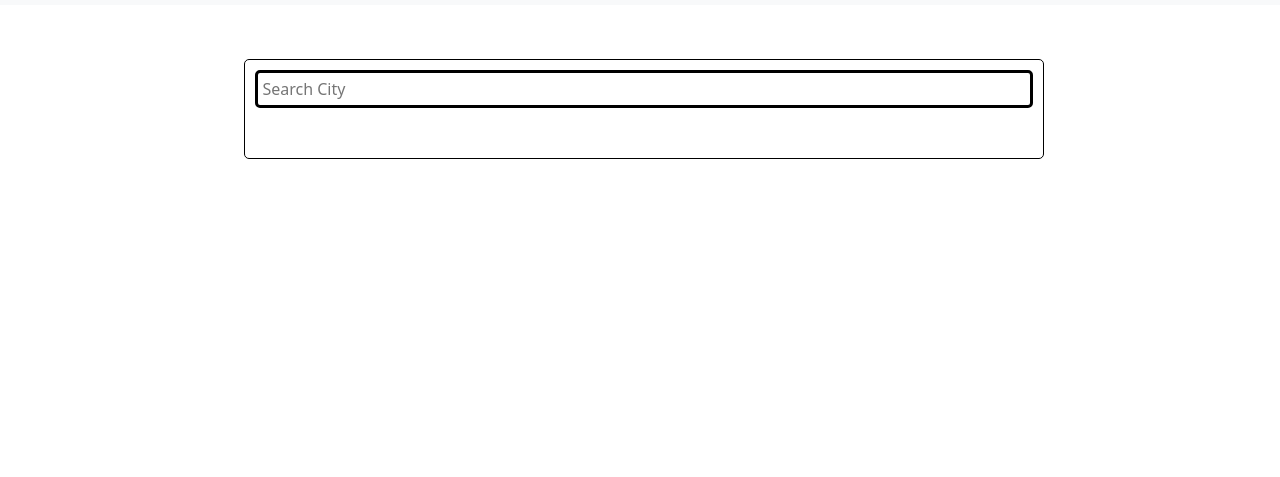
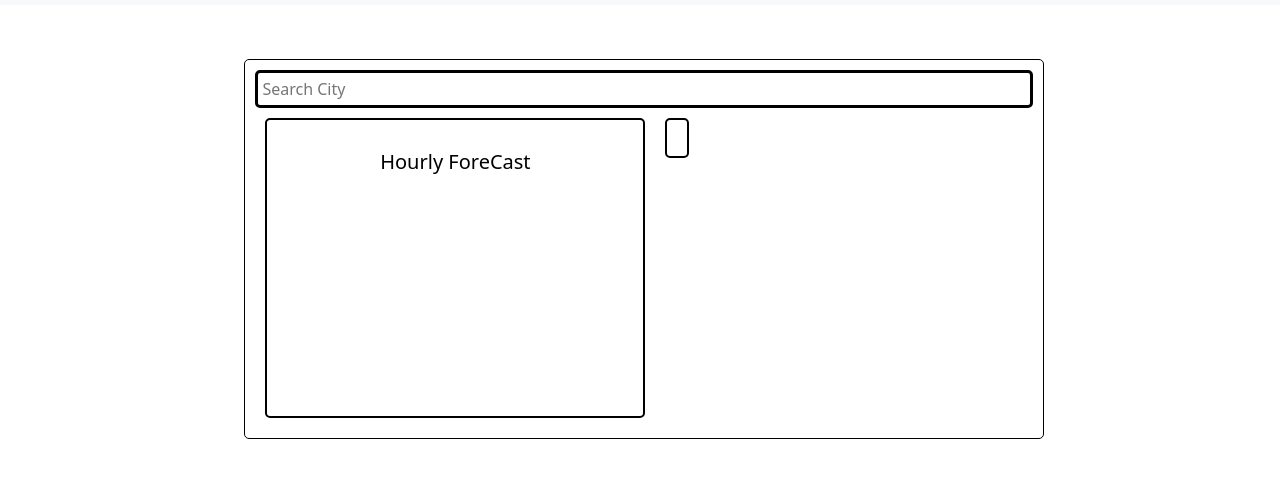
Before and after one commit to PranjalPatel14/weatherApp, a plain HTML site: page index.html in a window 1280 px wide. Shown: the part 51-528 px from the top of the page. Drawn offline with nearby package versions, Linux system fonts and the light colour scheme.

Commit message:
Added Box in Weather App

```diff
--- a/index.html
+++ b/index.html
@@ -51,11 +51,23 @@
             <div class="search-box">
                 <input type="text" placeholder="Search City">
             </div>
+            <div class="hourlyforecast">
+              <h6 id="title">Hourly ForeCast</h6>
+              <article><h3 class="time"></h3> <img class="icon" <p class="hourly-temp"></p></article>
+              <article><h3 class="time"></h3> <img class="icon" <p class="hourly-temp"></p></article>
+              <article><h3 class="time"></h3> <img class="icon" <p class="hourly-temp"></p></article>
+              <article><h3 class="time"></h3> <img class="icon" <p class="hourly-temp"></p></article>
+              <article><h3 class="time"></h3> <img class="icon" <p class="hourly-temp"></p></article>
+              <article><h3 class="time"></h3> <img class="icon" <p class="hourly-temp"></p></article>
+              <article><h3 class="time"></h3> <img class="icon" <p class="hourly-temp"></p></article>
+              <article><h3 class="time"></h3> <img class="icon" <p class="hourly-temp"></p></article>
+
+            </div>
             <div class="temp-box">
-                <p div="city_name"><span id=""></span></p>
-                <p div="temp"><span id=""></span> </p>
-                <p div="high_temp"><span id=""></span></p>
-                <p div="low_temp"><span id=""></span></p>
+                <p div="city_name"><span id="city_name"></span></p>
+                <p div="temp"><span id="temperature"></span> </p>
+                <p div="high_temp"><span id="highest_temp"></span></p>
+                <p div="low_temp"><span id="lowest_temp"></span></p>
             </div>
         </div>
     </section>
--- a/master.css
+++ b/master.css
@@ -3,11 +3,11 @@ body {
     color: black;
 }
 
-section{
+.main-box{
     border: solid 1px black;
     border-radius: 5px;
     width: 800px;
-    height: 100px;
+    height: auto;
     position: fixed;
     left: 23%;
     margin-left: -50px;
@@ -27,8 +27,34 @@ input{
 
 }
 
+.hourlyforecast{
+    display: grid;
+
+    margin: 10px;
+    width: 380px;
+    height: 300px;
+    max-height: 500px;
+    max-width: 400px;
+    border: 2px solid black;
+    float: left;
+    border-radius: 5px;
+
+}
+#title{
+    display: flex;
+    justify-content: center;
+    padding-top: 30px;
+    font-size: 20px;
+}
+
 .temp-box{
-    display: grid;
-    justify-content: center;
-    align-items: center;
+    display: flex;
+    justify-content: left;
+    padding: 10px;
+    margin: 10px;
+    border: 2px solid black;
+    border-radius: 5px;
+    float: left;
+    max-width: 500px;
+
 }
```
